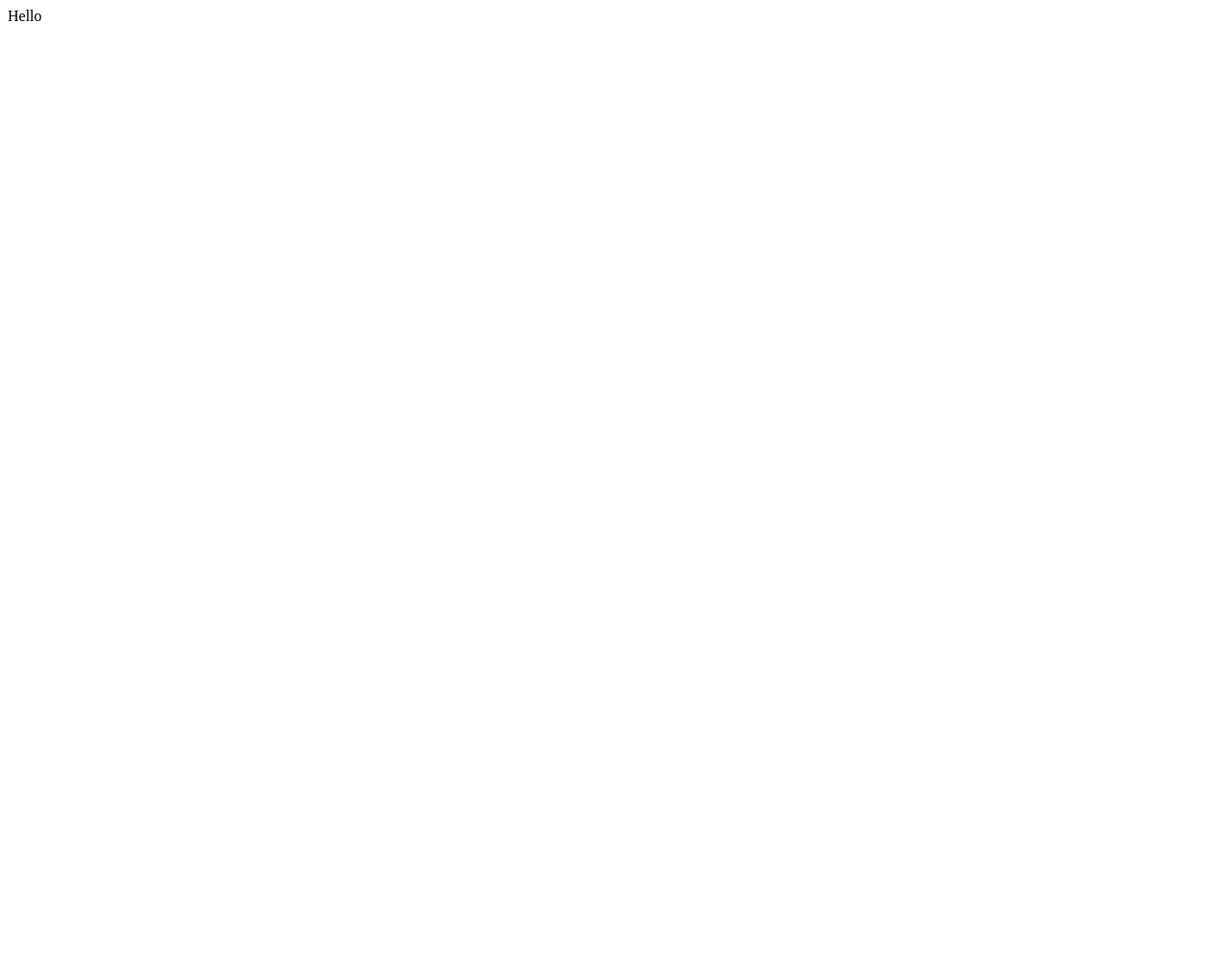
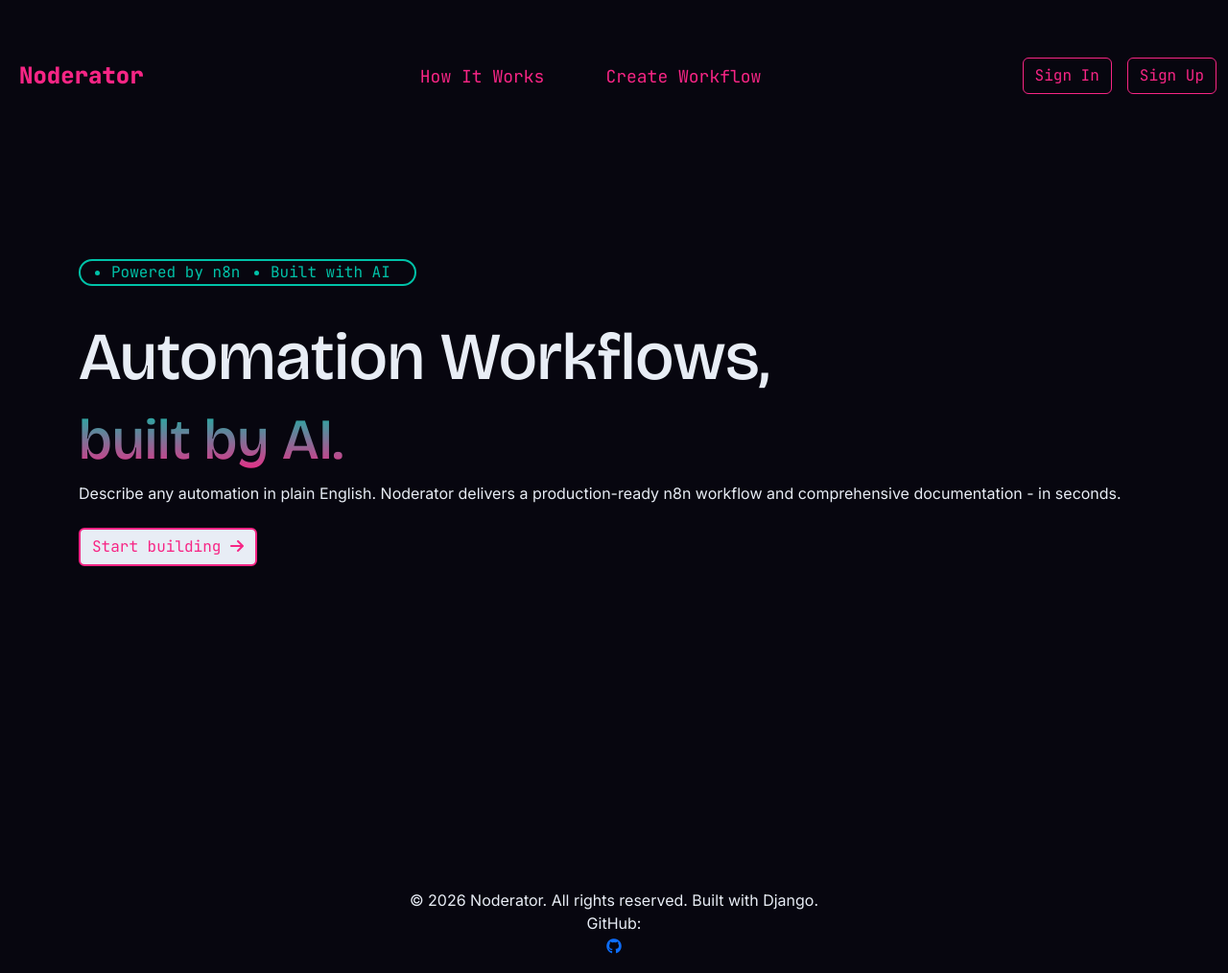
Before and after one commit to Karla-Stein/noderator, a Django app: page / in a window 1280 px wide. Before the commit the page is almost empty. Shown: the whole page at 96% size. Before the commit the page ends 22 px from the top, so only its background shows below. Run offline with Django 4.2, Linux system fonts and the light colour scheme; some libraries are stand-ins or nearby versions.

Commit message:
Add base and index.html plus hero section

```diff
--- /dev/null
+++ b/home/static/home/css/index.css
@@ -0,0 +1,47 @@
+/* Hero */
+
+.horizontal-list{
+    font-family: var(--code-font);
+    color: var(--code-colour);
+    display: inline-flex;
+    gap: 1rem;
+    align-items: center;
+    width: fit-content;
+    border: 2px solid var(--code-colour);
+    border-radius: 50px;
+
+}
+
+.horizontal-list li{
+    width: 150px;
+}
+
+ul li p{
+    margin-bottom: 0;
+}
+
+.powered-by{
+    margin-top: 9rem;
+}
+h2{
+    font-size: 70px;
+}
+h3 {
+  font-size: 60px;
+    background: -webkit-linear-gradient(#00C2A8, #F72585);
+    background-clip: text;
+    -webkit-background-clip: text;
+    -webkit-text-fill-color: transparent;
+}
+
+.btn-start{
+    border: 2px solid var(--primary-cta);
+    color: var(--primary-cta);
+    background-color: var(--primary-text-color);
+    font-family: var(--code-font);
+}
+
+.btn-start:hover{
+    border: 1px solid var(--primary-cta);
+    color: var(--primary-cta);
+}
--- a/home/templates/home/index.html
+++ b/home/templates/home/index.html
@@ -1,11 +1,41 @@
-<!DOCTYPE html>
-<html lang="en">
-<head>
-    <meta charset="UTF-8">
-    <meta name="viewport" content="width=device-width, initial-scale=1.0">
-    <title>Document</title>
-</head>
-<body>
-    Hello
-</body>
-</html>
+{% extends 'base.html' %}
+{% load static %}
+
+{% block extra_css %}
+<link rel="stylesheet" href="{% static 'home/css/index.css' %}">
+{% endblock %}
+
+{% block content %}
+<section id="hero">
+    <div class="container powered-by">
+        <div class="row justify-content-start">
+            <div class="col-6 col-md-3 mt-3">
+                <ul class="horizontal-list">
+                    <li>
+                        <p>Powered by n8n</p>
+                    </li>
+                    <li>
+                        <p>Built with AI</p>
+                    </li>
+                </ul>
+            </div>
+        </div>
+    </div>
+    <div class="container mt-3">
+        <div class="row">
+            <div class="col-10  titles">
+                <h2>Automation Workflows,</h2>
+                <h3 class="gradient">built by AI.</h3>
+            </div>
+            <div>
+                <p>
+                    Describe any automation in plain English. Noderator delivers a production-ready n8n workflow and comprehensive documentation - in seconds.
+                </p>
+                <a href="#" class="btn btn-start mt-2">Start building <i class="fa-solid fa-arrow-right"></i></a>
+
+            </div>
+        </div>
+    </div>
+</section>
+
+{% endblock %}
--- a/noderator/settings.py
+++ b/noderator/settings.py
@@ -125,6 +125,9 @@ USE_TZ = True
 # https://docs.djangoproject.com/en/4.2/howto/static-files/
 
 STATIC_URL = 'static/'
+STATICFILES_DIRS = [BASE_DIR / "static"]
+STATIC_ROOT = os.path.join(BASE_DIR, 'staticfiles')
+
 
 # Default primary key field type
 # https://docs.djangoproject.com/en/4.2/ref/settings/#default-auto-field
--- a/static/css/base.css
+++ b/static/css/base.css
@@ -0,0 +1,80 @@
+/* CSS variables */
+:root {
+    --primary-font: "Bricolage Grotesque", sans-serif;
+    --secondary-font: "Inter", sans-serif;
+    --code-font: "JetBrains Mono", monospace;
+    --primary-background: #07060F;
+    --secondary-background: #130F24;
+    --tertiary-background: #2D1B4E;
+    --accent-color: #7B2FBE;
+    --primary-text-color: #E8EDF5;
+    --secondary-text-color: #6B5F8A;
+    --primary-cta: #F72585;
+    --code-colour: #00C2A8;
+}
+
+body {
+    background-color: var(--primary-background);
+    font-family: var(--secondary-font);
+    color: var(--primary-text-color);
+}
+
+.titles{
+    font-family: var(--primary-font);
+}
+
+/* Navbar */
+
+nav{
+    background-color: var(--primary-background);
+}
+.navbar-brand{
+    color: var(--primary-cta);
+    font-weight: 800;
+    font-size: x-large;
+}
+
+.navbar-brand:hover{
+    color: var(--primary-cta);
+}
+
+nav a{
+    font-family: var(--code-font);
+    color: var(--primary-cta);
+}
+.nav-link {
+    color: var(--primary-cta);
+    font-family: var(--code-font);
+    font-size: large;
+}
+
+
+.nav-link.active {
+    color: var(--primary-cta);
+
+}
+
+.nav-link.disabled {
+    color: var(--primary-cta);
+    opacity: 0.5;
+}
+
+.nav-link:hover{
+    color: var(--secondary-text-color);
+}
+
+.right-group{
+    color: var(--primary-cta);
+}
+
+nav .btn{
+    border: 1px solid var(--primary-cta);
+    color: var(--primary-cta);
+    font-family: var(--code-font);
+}
+
+nav .btn:hover{
+    border: 2px solid var(--primary-cta);
+    color: var(--primary-cta);
+    background-color: var(--primary-text-color);
+}
--- a/templates/base.html
+++ b/templates/base.html
@@ -1,6 +1,7 @@
 {% load static %}
 <!DOCTYPE html>
 <html lang="en">
+
 <head>
   <meta charset="UTF-8">
   <meta name="viewport" content="width=device-width, initial-scale=1.0">
@@ -9,7 +10,9 @@
   <!-- Google Fonts -->
   <link rel="preconnect" href="https://fonts.googleapis.com">
   <link rel="preconnect" href="https://fonts.gstatic.com" crossorigin>
-    <link href="https://fonts.googleapis.com/css2?family=Bricolage+Grotesque:opsz,wght@12..96,200..800&family=Inter:ital,opsz,wght@0,14..32,100..900;1,14..32,100..900&family=JetBrains+Mono:ital,wght@0,100..800;1,100..800&display=swap" rel="stylesheet">
+  <link
+    href="https://fonts.googleapis.com/css2?family=Bricolage+Grotesque:opsz,wght@12..96,200..800&family=Inter:ital,opsz,wght@0,14..32,100..900;1,14..32,100..900&family=JetBrains+Mono:ital,wght@0,100..800;1,100..800&display=swap"
+    rel="stylesheet">
 
   <!-- Bootstrap  -->
   <link href="https://cdn.jsdelivr.net/npm/bootstrap@5.3.8/dist/css/bootstrap.min.css" rel="stylesheet"
@@ -30,7 +33,60 @@
     content="Noderator is an AI-powered workflow builder that converts natural language into production-ready n8n workflows, helping developers automate faster.">
   <title>Noderator</title>
 </head>
-<body>
 
+<body class="d-flex flex-column min-vh-100">
+
+  <nav class="navbar navbar-expand-lg mt-5">
+    <div class="container-fluid">
+      <a class="navbar-brand ms-2" href="#">Noderator</a>
+      <button class="navbar-toggler" type="button" data-bs-toggle="collapse" data-bs-target="#navbarSupportedContent"
+        aria-controls="navbarSupportedContent" aria-expanded="false" aria-label="Toggle navigation">
+        <span class="navbar-toggler-icon"></span>
+      </button>
+      <div class="collapse navbar-collapse justify-content-center" id="navbarSupportedContent">
+        <ul class="navbar-nav ms-auto mb-2 mb-lg-0">
+          <li class="nav-item me-5">
+            <a class="nav-link" href="#">How It Works</a>
+          </li>
+          <li class="nav-item">
+            <a class="nav-link" href="#">Create Workflow</a>
+          </li>
+        </ul>
+      <!-- Right side placement -->
+      <div class="right-group d-flex align-items-center gap-3 ms-auto">
+        {% if user.is_authenticated %}
+        <a class="nav-link" href="#">Profile</a>
+        {% else %}
+        <a id="signin-btn" href="#" class="btn">Sign In</a>
+        <a id="signup-btn" href="#" class="btn">Sign Up</a>
+      </div>
+      {% endif %}
+      </div>
+    </div>
+  </nav>
+
+  <main class="min-vh-100">
+    {% block content %}
+
+
+    {% endblock %}
+  </main>
+
+      <footer id="footer">
+        <div class="container-fluid">
+            <div class="row">
+                <div class="col-12 text-center mt-3">
+                    <p> © 2026 Noderator. All rights reserved. Built with
+                        Django.<br>
+                        GitHub:<br>
+                        <!-- social link -->
+                        <a href="https://github.com/Karla-Stein/noderator" target="_blank" rel="noopener"
+                            aria-label="Visit Karla Steinbrink's GitHub (opens in new tab)"><i
+                                class="fa-brands fa-github"></i></a></p>
+                </div>
+            </div>
+        </div>
+    </footer>
 </body>
+
 </html>
```
Lines whose indentation alone changed are shown as unchanged.
